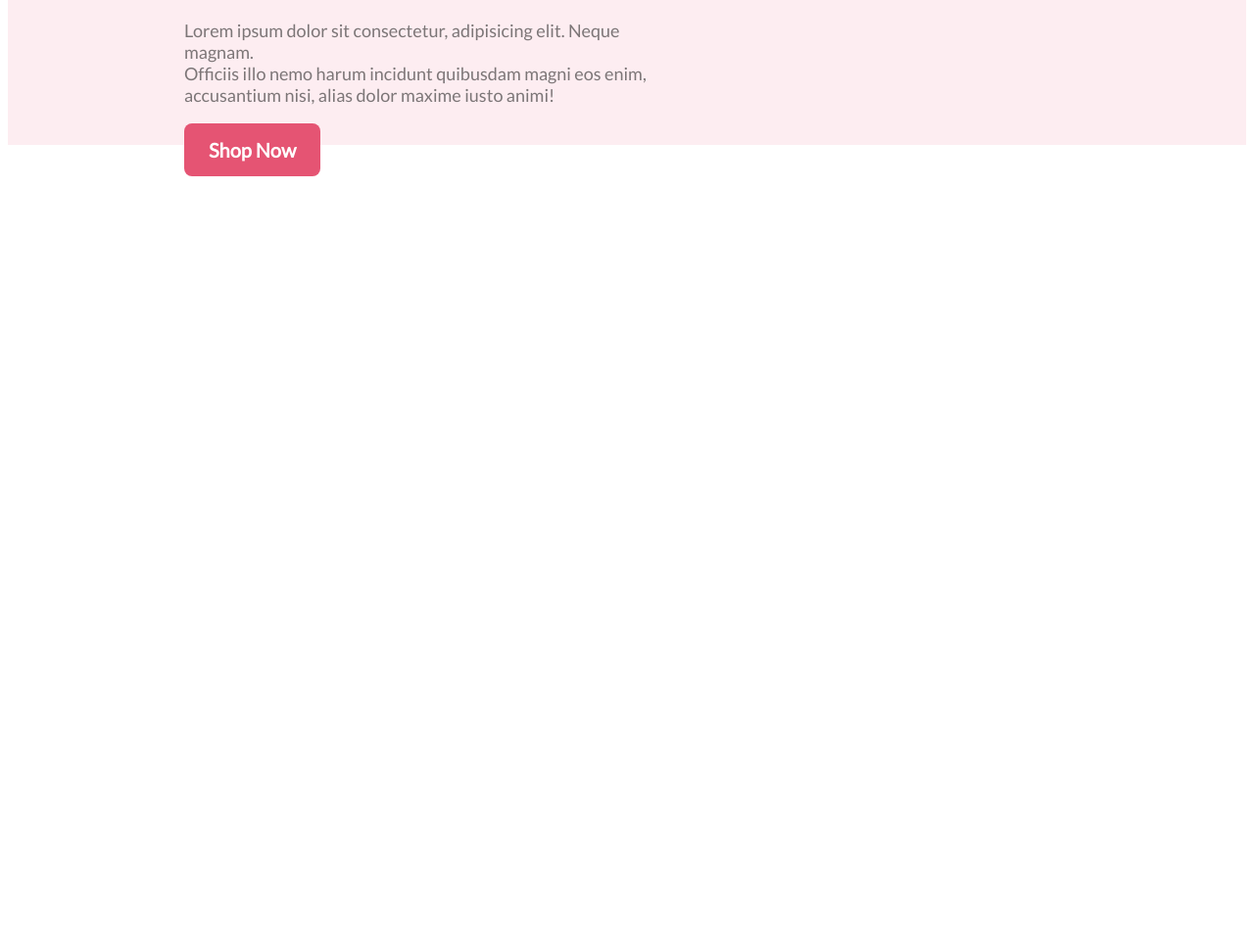
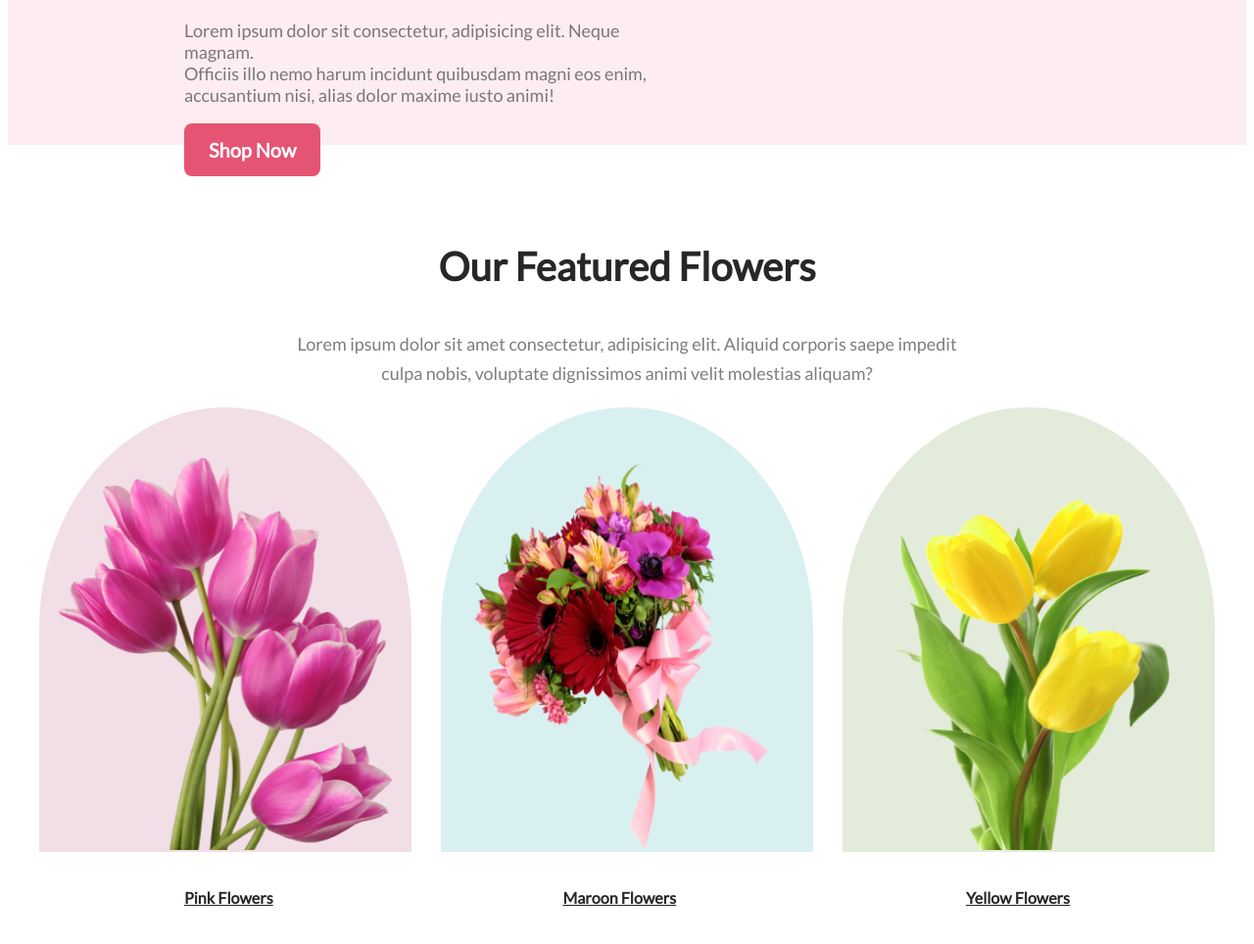
Before and after one commit to sharmin96k/flower-shop-assignment, a plain HTML site: page index.html in a window 1280 px wide. Shown: the part 500-1464 px from the top of the page at 98% size. Before the commit the page ends 800 px from the top, so only its background shows below. Drawn offline with Linux system fonts and the light colour scheme.

Commit message:
featured area section made

```diff
--- a/index.html
+++ b/index.html
@@ -13,12 +13,33 @@
     <section class="banner">
         <div class="banner-info">
             <h1 class="banner-title">Let's make <br>beautiful flowers a <br>part of your life</h1>
-            <p class="banner-description">Lorem ipsum dolor sit consectetur, adipisicing elit. Neque magnam. <br> Officiis illo nemo harum incidunt quibusdam  magni eos enim, <br> accusantium nisi, alias dolor maxime iusto animi!</p>
+            <p class="banner-description">Lorem ipsum dolor sit consectetur, adipisicing elit. Neque magnam. <br> Officiis illo nemo harum incidunt quibusdam  magni eos enim, <br> accusantium nisi, alias dolor  maxime iusto animi!</p>
             <button class="btn">Shop Now</button>
         </div>
         <div class="banner-image-area">
             <img class="banner-image" src="./Flower Asset/pngwing 10.png" alt="">
         </div>
     </section>
+    <!-- flowers featured area section -->
+    <div class="featured-info">
+        <h3 class="featured-title">Our Featured Flowers</h3>
+        <p class="featured-description">Lorem ipsum dolor sit amet consectetur, adipisicing elit. Aliquid corporis saepe impedit <br>culpa nobis, voluptate dignissimos animi velit molestias aliquam?</p>
+    </div>
+    <section class="featured-area">
+        <div class="flowers-category">
+
+            <div class="pink-flowers bg-round-top"><img class="flowers-image" src="./Flower Asset/pngwing 6.png" alt=""></div>
+
+            <div class="maroon-flowers bg-round-top"><img class="flowers-image" src="./Flower Asset/pngwing 5.png" alt=""></div>
+
+            <div class="yellow-flowers bg-round-top"> <img class="flowers-image" src="./Flower Asset/pngwing 7.png" alt=""></div>
+
+        </div>
+        <div class="bottom-line">
+            <h6>Pink Flowers</h6>
+            <h6>Maroon Flowers</h6>
+            <h6>Yellow Flowers</h6>
+        </div>
+    </section>
 </body>
 </html>
--- a/styles.css
+++ b/styles.css
@@ -31,7 +31,7 @@
 }
 .banner-image{
     margin-left: 150px;
-    padding-top: 30px;
+    padding-top: 39px;
     width: 56%;
 }
 .btn{
@@ -43,3 +43,65 @@
     border: none;
     padding: 15px 25px;
 }
+
+/* featured area section styles */
+.featured-info{
+    text-align: center;
+    margin-top: 100px;
+    margin-bottom: 20px;
+}
+.featured-title{
+    color: #272727;
+text-align: center;
+font-size: 40px;
+font-weight: 800;
+line-height: normal;
+}
+.featured-description{
+    color: rgba(39, 39, 39, 0.60);
+    text-align: center;
+    font-size: 18px;
+    font-weight: 400;
+    line-height: 30px;
+}
+.featured-area{
+    height: 500px;
+    width: 1200px;
+    background-color: #fff;
+   margin: auto;
+   margin-bottom: 50px;
+}
+.flowers-category{
+    display: flex;
+    justify-content: space-between;
+}
+.bg-round-top{
+    border-top-left-radius: 50%;
+    border-top-right-radius: 50%;
+    padding: 20px;
+    height: 414px;
+    width: 340px;
+}
+.pink-flowers{
+    background-color: rgba(167, 33, 98, 0.15);
+}
+.maroon-flowers{
+    background-color: rgba(5, 151, 160, 0.15);
+}
+.yellow-flowers{
+    background-color: rgba(71, 125, 17, 0.15);
+}
+.flowers-image{
+    width: 100%;
+    height: 400px;
+    padding-top: 32px;
+}
+.bottom-line{
+    display: flex;
+    justify-content: space-around;
+    color: #272727;
+    text-align: center;
+    font-size: 24px;
+    font-weight: 700;
+    text-decoration-line: underline;
+}
```
